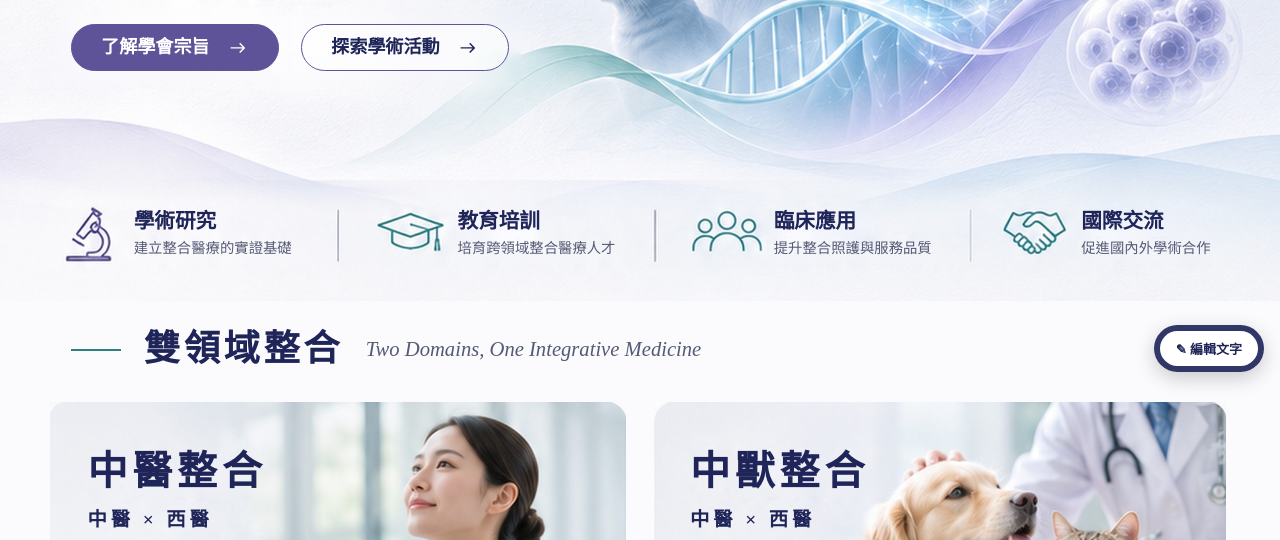
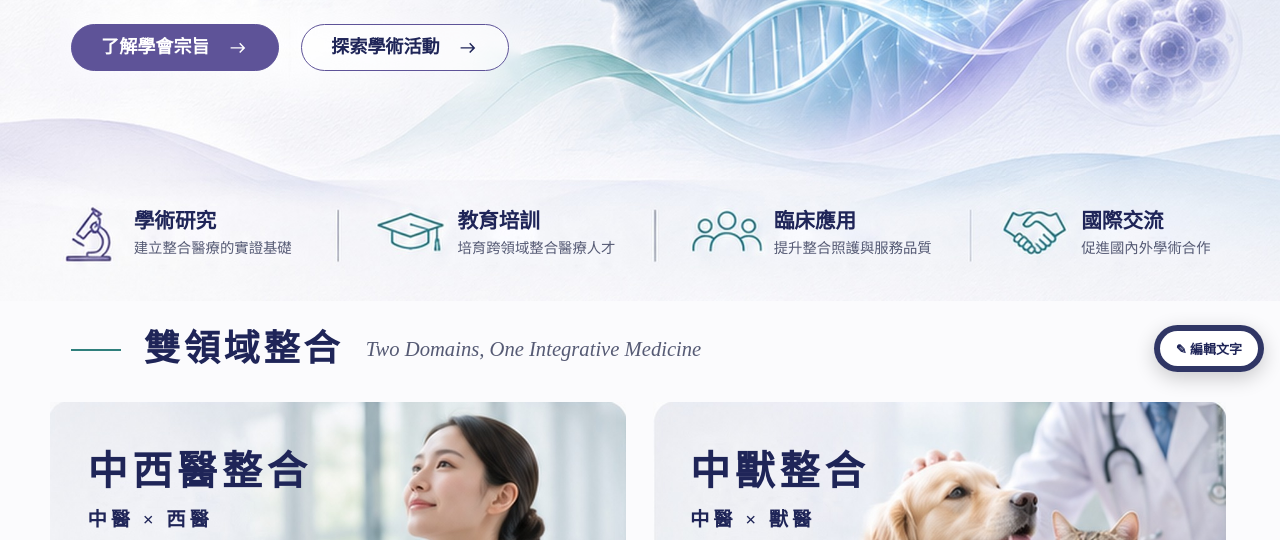
Before and after one commit to icharmcom-art/gadim-site, a plain HTML site: page index.html in a window 1280 px wide. Shown: the part 412-952 px from the top of the page. Drawn offline with Linux system fonts and the light colour scheme.

Commit message:
Homepage domain cards: 中西醫整合 title; 中獸整合 subtitle 中醫 × 獸醫
Co-Authored-By: Claude Opus 5.5 <noreply@anthropic.com>
Claude-Session: https://claude.ai/code/session_01CN8pPCkeuJa4vLE4fQG2sG

```diff
--- a/index.html
+++ b/index.html
@@ -116,11 +116,11 @@
       <span class="en-italic">Two Domains, One Integrative Medicine</span>
     </div>
     <a class="domain-card abs" href="#" style="--x:40;--y:81;--w:461;--img:url('images/card-tcm.jpg')">
-      <div class="in"><h3 class="font-title">中醫整合</h3><p>中醫 × 西醫</p></div>
+      <div class="in"><h3 class="font-title">中西醫整合</h3><p>中醫 × 西醫</p></div>
       <span class="circle-btn"><svg class="arrow" viewBox="0 0 24 24" fill="none" stroke="currentColor" stroke-width="1.6"><path d="M5 12h13m-5-5 5 5-5 5"/></svg></span>
     </a>
     <a class="domain-card abs" href="#" style="--x:522;--y:81;--w:459;--img:url('images/card-vet.jpg')">
-      <div class="in"><h3 class="font-title">中獸整合</h3><p>中醫 × 西醫</p></div>
+      <div class="in"><h3 class="font-title">中獸整合</h3><p>中醫 × 獸醫</p></div>
       <span class="circle-btn"><svg class="arrow" viewBox="0 0 24 24" fill="none" stroke="currentColor" stroke-width="1.6"><path d="M5 12h13m-5-5 5 5-5 5"/></svg></span>
     </a>
   </section>
```
